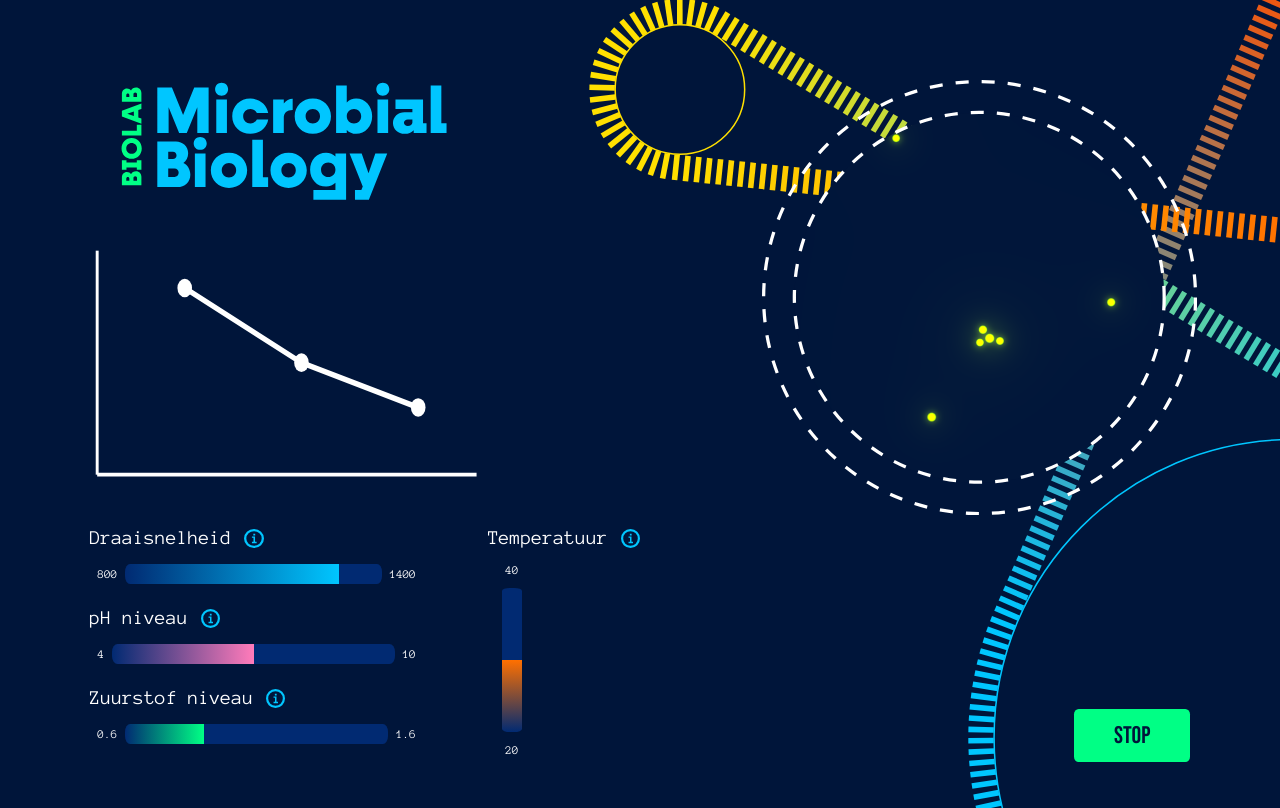
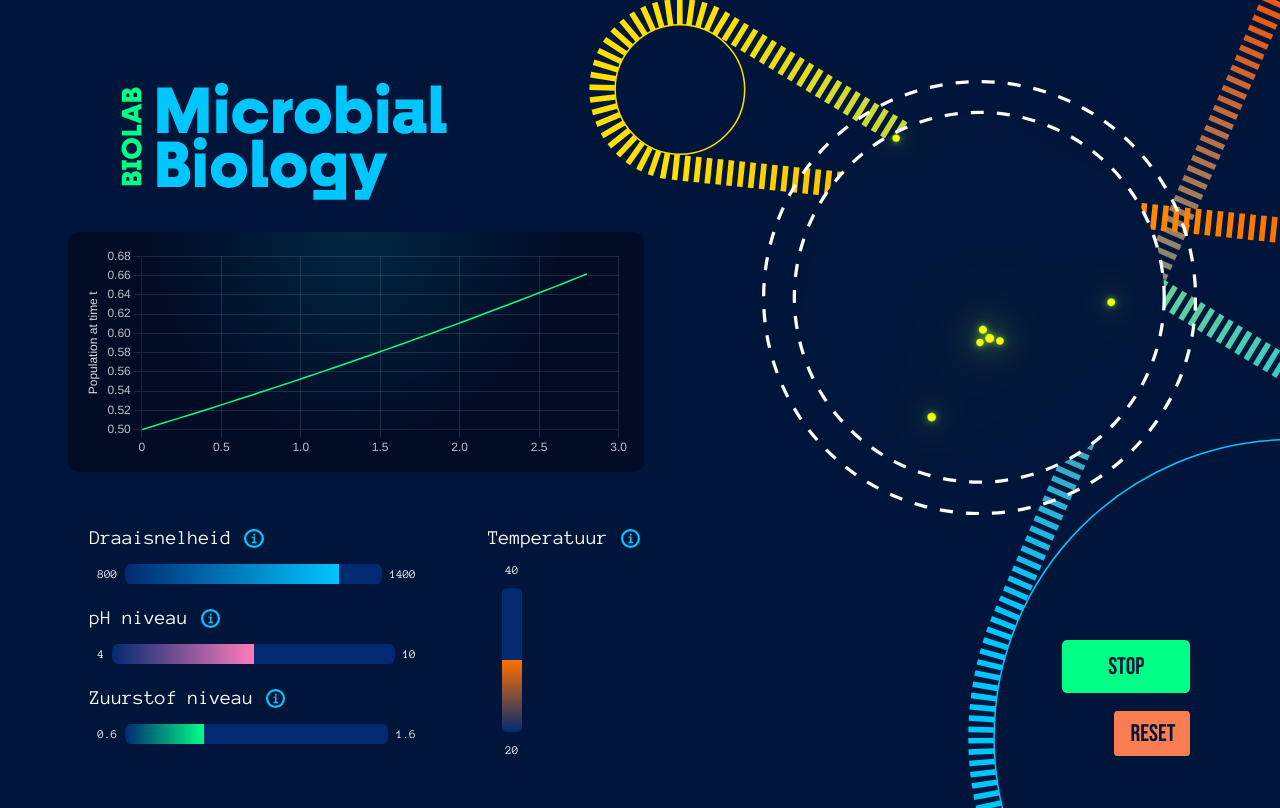
Before and after one commit to msahirs/globblob, a Vue app: page /microbiology/virtual_biolab in a window 1280 px wide. Both pictures are taken after a click on the button "Start". Built offline with nearby package versions, Linux system fonts and the light colour scheme; no server answers; the HTML template or start-up script is replaced by a standard one.

Commit message:
I got the graph animation sort of working, added a reset button! For now it's creating a mock-up graph.

```diff
--- a/src/assets/main.css
+++ b/src/assets/main.css
@@ -23,6 +23,7 @@
   --bg-primary: #00153a;
   --bg-petri: #00153a;
   --color-start-button: #00ff85;
+  --color-reset-button: #fa7e51;
   --color-graph-axes: #ffffff;
   --color-info-bg: #00c6ff;
   --color-info-text: #00153a;
@@ -106,6 +107,7 @@ body {
   margin-top: 20px;
   padding: 12px 40px;
   font-size: 1.5rem;
+  width: 10vw;
   background-color: var(--color-start-button);
   color: var(--bg-primary);
   border: none;
@@ -114,7 +116,23 @@ body {
   font-family: 'Bebas Neue', monospace;
   position: absolute;
   right: 7%;
-  bottom: 8%;
+  bottom: 20%;
+}
+
+.resetButton {
+  width: 6vw;
+  margin-top: 20px;
+  padding: 8px 17px;
+  font-size: 1.5rem;
+  background-color: var(--color-reset-button);
+  color: var(--bg-primary);
+  border: none;
+  border-radius: 4% / 10%;
+  cursor: pointer;
+  font-family: 'Bebas Neue', monospace;
+  position: absolute;
+  right: 7%;
+  bottom: 9%;
 }
 
 .petriStage {
--- a/src/components/bio/ExpressionGraph.vue
+++ b/src/components/bio/ExpressionGraph.vue
@@ -10,10 +10,12 @@ const props = withDefaults(
     points: GrowthPreviewPoint[]
     invalid?: boolean
     invalidMessage?: string
+    compact?: boolean
   }>(),
   {
     invalid: false,
     invalidMessage: '',
+    compact: false,
   },
 )
 
@@ -92,7 +94,7 @@ function renderChart() {
         x: {
           type: 'linear',
           title: {
-            display: true,
+            display: !props.compact,
             text: 't',
             color: 'rgba(255, 255, 255, 0.86)',
           },
@@ -142,7 +144,7 @@ onBeforeUnmount(() => {
 </script>
 
 <template>
-  <div class="expressionGraph" :class="{ invalid }">
+  <div class="expressionGraph" :class="{ invalid, compact }">
     <div class="chartSurface">
       <canvas ref="canvasRef" aria-label="Population curve preview"></canvas>
     </div>
@@ -165,6 +167,12 @@ onBeforeUnmount(() => {
     radial-gradient(circle at top, rgba(0, 198, 255, 0.14), transparent 55%), rgba(0, 11, 31, 0.78);
 }
 
+.expressionGraph.compact .chartSurface {
+  height: 30vh;
+  width: 45vw;
+  border-radius: 10px;
+}
+
 .graphMessage {
   color: rgba(255, 255, 255, 0.82);
   font-family: 'Anonymous Pro', monospace;
--- a/src/views/bio/BioOnepagerView.vue
+++ b/src/views/bio/BioOnepagerView.vue
@@ -6,21 +6,12 @@
 
     <main class="content">
       <div class="graphContainer">
-        <svg class="graph" viewBox="0 0 300 150" preserveAspectRatio="none">
-          <line x1="20" y1="10" x2="20" y2="130" class="axis" />
-          <line x1="20" y1="130" x2="280" y2="130" class="axis" />
-
-          <polyline
-            :points="graphPoints"
-            fill="none"
-            stroke="var(--color-graph-axes)"
-            stroke-width="3"
-          />
-
-          <circle :cx="x1" :cy="y1" r="5" fill="var(--color-graph-axes)" />
-          <circle :cx="x2" :cy="y2" r="5" fill="var(--color-graph-axes)" />
-          <circle :cx="x3" :cy="y3" r="5" fill="var(--color-graph-axes)" />
-        </svg>
+        <ExpressionGraph
+              :points="previewPoints"
+              :invalid="!validation.ok"
+              :invalid-message="validation.ok ? '' : validation.error"
+              compact
+            />
       </div>
 
       <div class="sliders">
@@ -97,6 +88,10 @@
       <button class="startButton" @click="started = !started">
         {{ started ? 'Stop' : 'Start' }}
       </button>
+
+      <button class="resetButton" v-if="elapsedSeconds > 0" @click="elapsedSeconds = 0">
+        Reset
+      </button>
     </main>
 
     <div class="petriStage" aria-label="Petri dish simulation">
@@ -136,6 +131,7 @@
 import { computed, onBeforeUnmount, onMounted, provide, ref, watch } from 'vue'
 import PetriDishSim from '@/components/PetriDishSim.vue'
 import SliderUnit from '@/components/sliders/SliderUnit.vue'
+import ExpressionGraph from '@/components/bio/ExpressionGraph.vue'
 import titelUrl from '@/assets/bio/TitleDarkMode.svg'
 import infoIconUrl from '@/assets/bio/infoIconBlue.svg'
 import { PARAMETER_RANGES } from '@/features/microbiology/defaults'
@@ -172,17 +168,17 @@ const phmax = PARAMETER_RANGES.ph.max
 const tempmin = PARAMETER_RANGES.temperature.min
 const tempmax = PARAMETER_RANGES.temperature.max
 
-const mapY = (value: number, min: number, max: number) => 130 - ((value - min) / (max - min)) * 120
+// const mapY = (value: number, min: number, max: number) => 130 - ((value - min) / (max - min)) * 120
 
-const x1 = 80
-const x2 = 160
-const x3 = 240
+// const x1 = 80
+// const x2 = 160
+// const x3 = 240
 
-const y1 = computed(() => mapY(sliderDraaiSnelheid.value, rotationMin, rotationMax))
-const y2 = computed(() => mapY(sliderPHLevel.value, phmin, phmax))
-const y3 = computed(() => mapY(sliderZuurstofLevel.value, zuurstofMin, zuurstofMax))
+// const y1 = computed(() => mapY(sliderDraaiSnelheid.value, rotationMin, rotationMax))
+// const y2 = computed(() => mapY(sliderPHLevel.value, phmin, phmax))
+// const y3 = computed(() => mapY(sliderZuurstofLevel.value, zuurstofMin, zuurstofMax))
 
-const graphPoints = computed(() => `${x1},${y1.value} ${x2},${y2.value} ${x3},${y3.value}`)
+// const graphPoints = computed(() => `${x1},${y1.value} ${x2},${y2.value} ${x3},${y3.value}`)
 
 const activeInfo = ref<string | null>(null)
 const showInfo = (key: string) => (activeInfo.value = key)
@@ -258,6 +254,28 @@ const currentEnvironment = computed(() => ({
   temperature: sliderTemperature.value,
 }))
 
+// Mocked validation for now
+const validation = computed(() => ({
+  ok: true,
+  error: '',
+}))
+
+// Mocked preview points - will be replaced with actual calculation
+const previewPoints = computed(() => {
+  // Generate mock exponential-like growth curve
+  const points = []
+  const maxTime = started.value ? elapsedSeconds.value : 10
+  const steps = Math.ceil(maxTime * 10) // 10 points per second
+
+  for (let i = 0; i <= steps; i++) {
+    const t = i / 10 // 0 to 10
+    if (t > maxTime) break
+    const value = 0.5 * Math.exp(0.1 * t) // Simple exponential growth
+    points.push({ x: t, y: value })
+  }
+  return points
+})
+
 const growthRate = computed(() => {
   const raw = evaluateCompiledGrowthExpression(
     compiledExpression.value,
```
